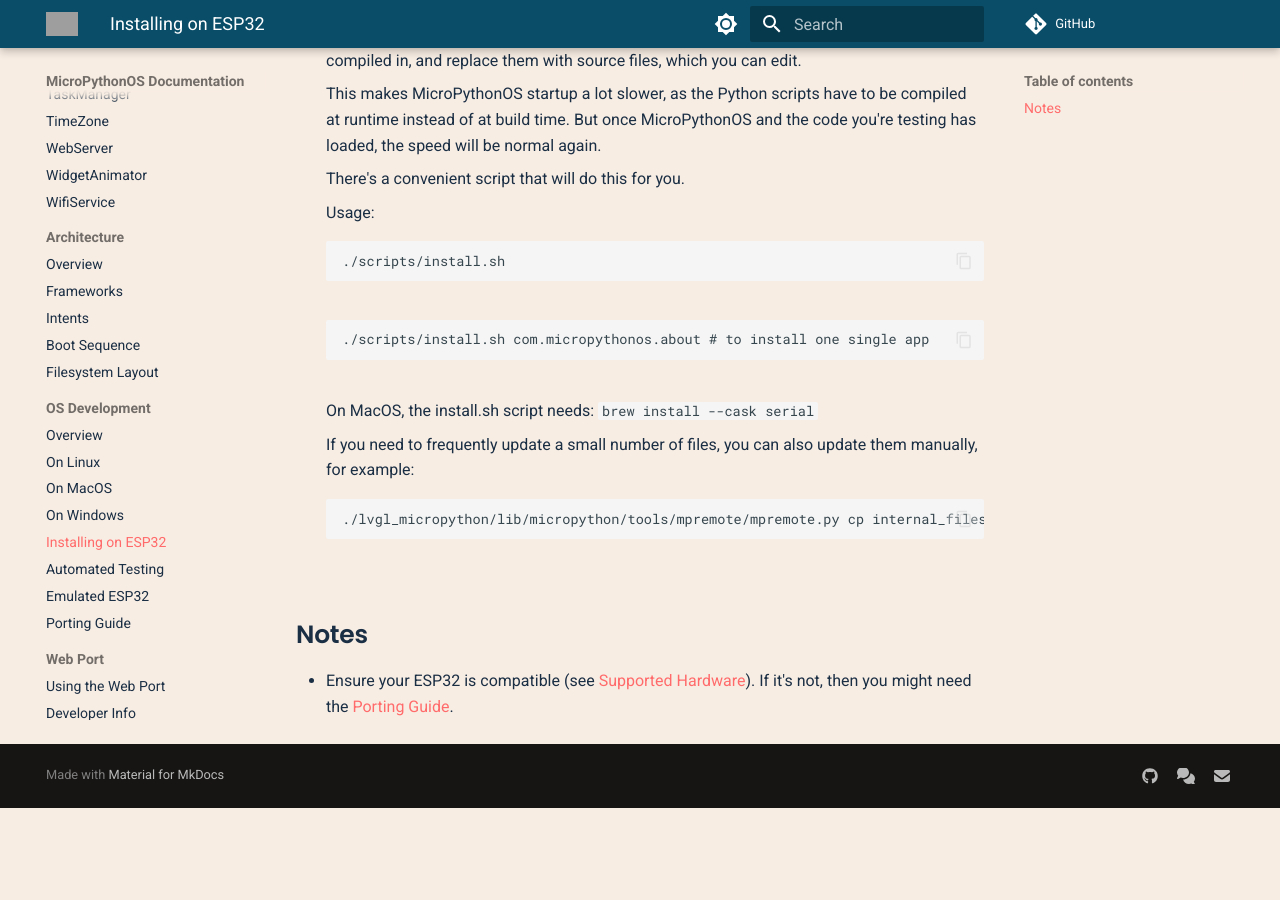
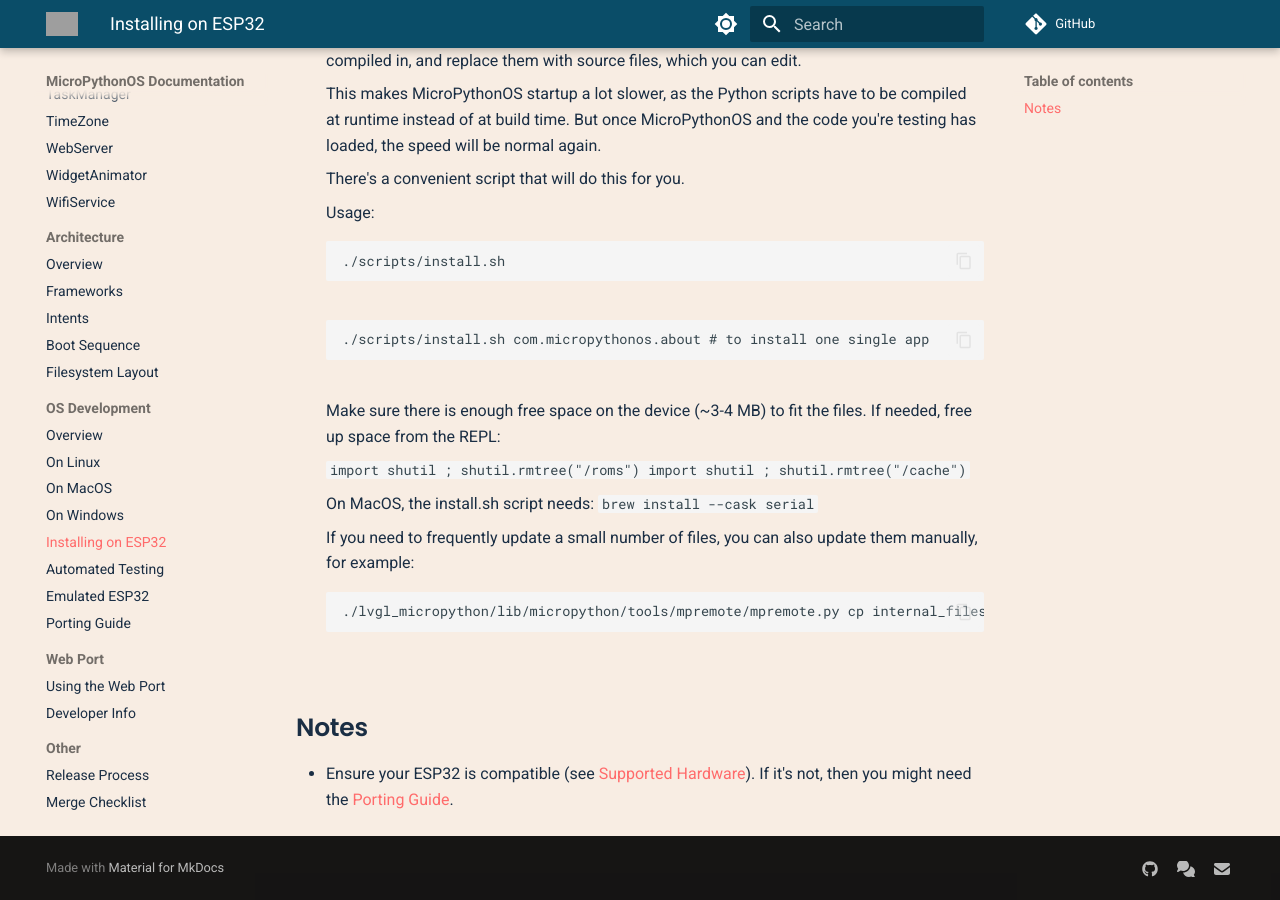
Before and after one commit to MicroPythonOS/docs, an MkDocs documentation site: the page built from docs/os-development/installing-on-esp32.md, in a window 1280 px wide and 900 px high, scrolled down 906 px. Built offline with MkDocs 1.6.1 and Material for MkDocs 9.7.7, drawn with Linux system fonts in a browser that asks for light colours; comment, search, counter and statistics services are not loaded; before the commit the page ends 1714 px from its top, so only the background shows below that; grey boxes are pictures that could not be loaded.

Commit message:
update docs

````diff
--- a/docs/os-development/installing-on-esp32.md
+++ b/docs/os-development/installing-on-esp32.md
@@ -57,6 +57,13 @@
     ```
     </pre>
 
+    Make sure there is enough free space on the device (~3-4 MB) to fit the files. If needed, free up space from the REPL:
+
+    ```
+    import shutil ; shutil.rmtree("/roms")
+    import shutil ; shutil.rmtree("/cache")
+    ```
+
     On MacOS, the install.sh script needs: `brew install --cask serial`
 
     If you need to frequently update a small number of files, you can also update them manually, for example:
````
